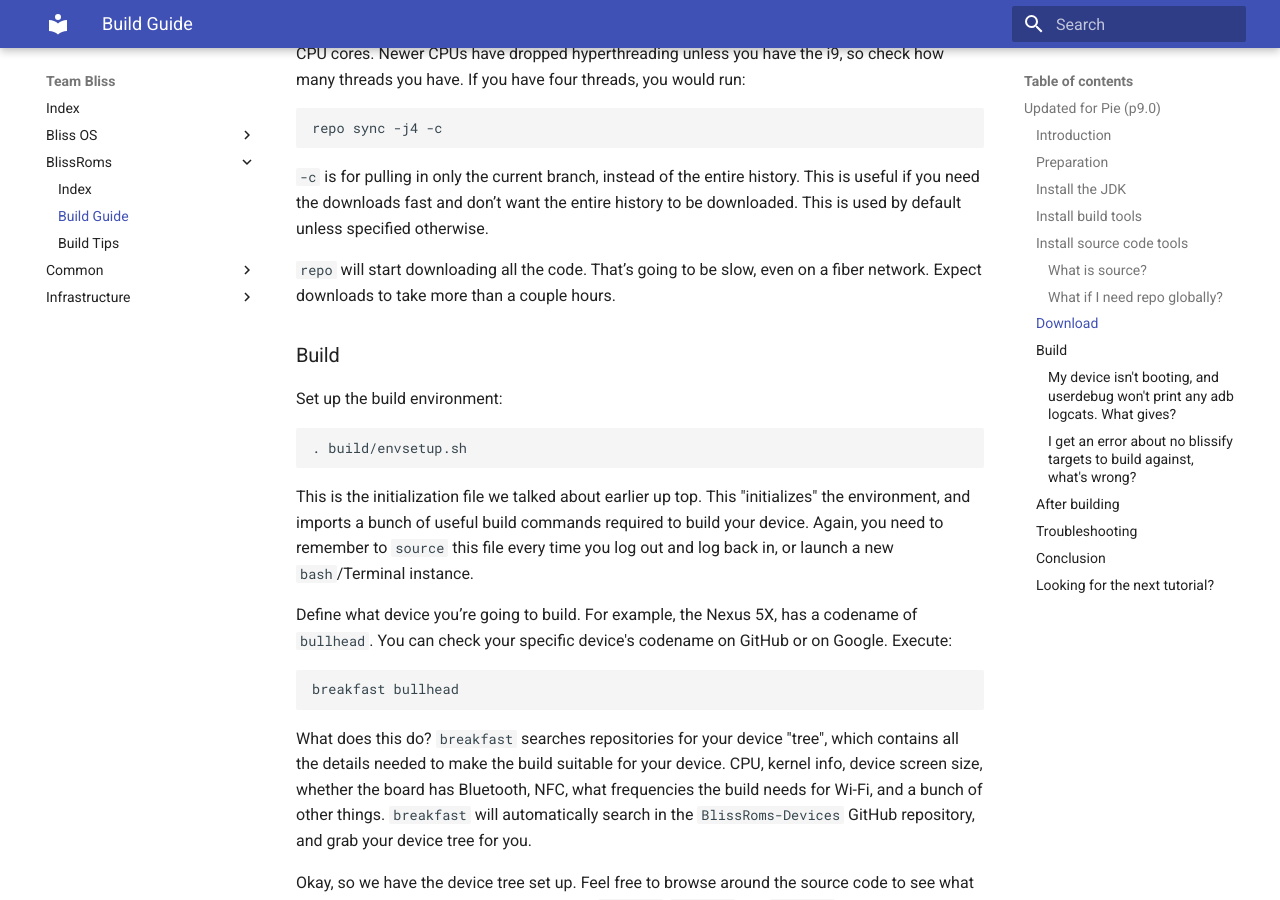
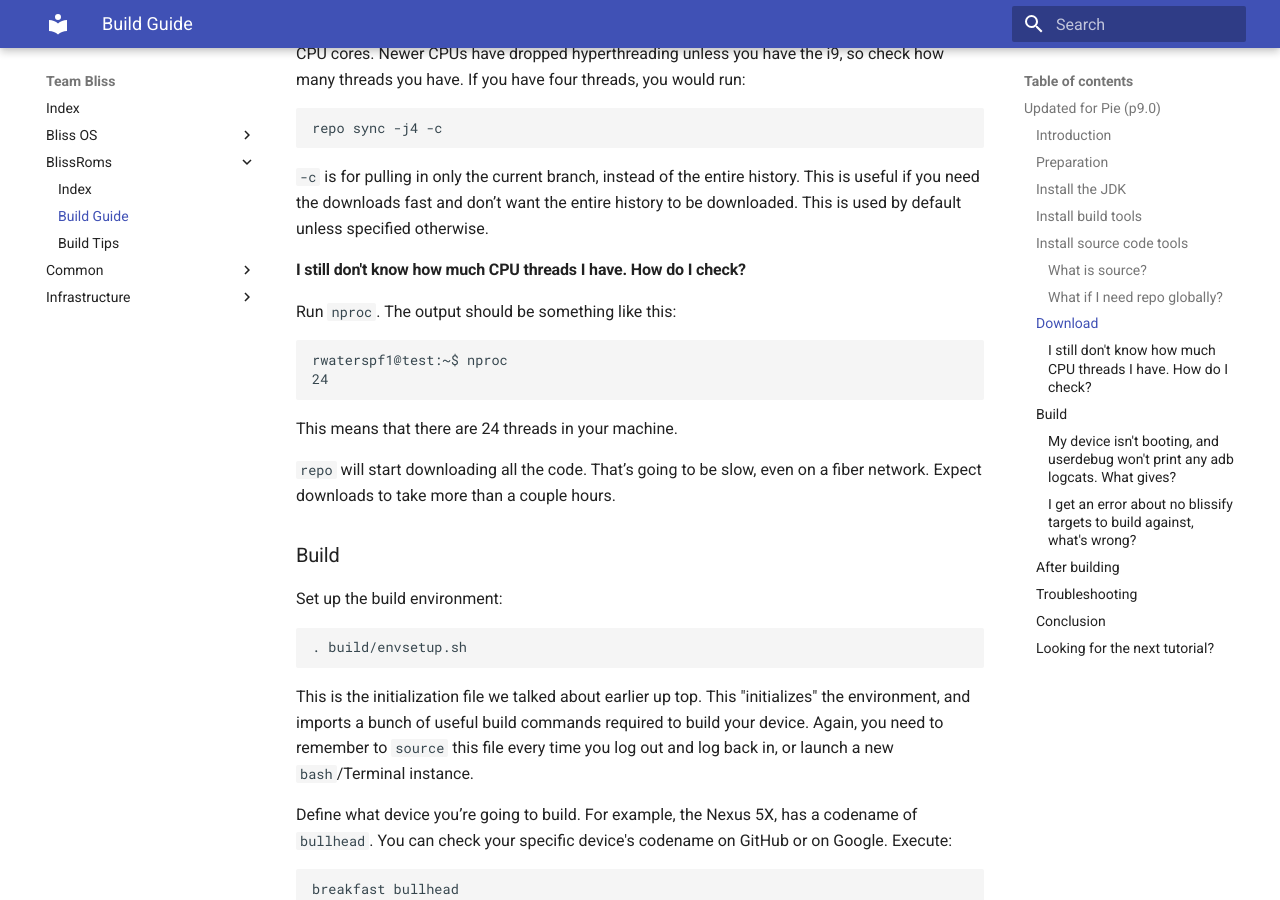
Before and after one commit to BlissRoms/Documentation-old, an MkDocs documentation site: the page built from docs/BlissRoms/build-guide.md, in a window 1280 px wide and 900 px high, scrolled down 3239 px. Built offline with MkDocs 1.6.1 and Material for MkDocs 9.7.7, drawn with Linux system fonts in a browser that asks for light colours.

Commit message:
Add nproc tip
Change-Id: I2639ce8fe1c4900d665e629ef03506a0585a7523

```diff
--- a/docs/BlissRoms/build-guide.md
+++ b/docs/BlissRoms/build-guide.md
@@ -108,6 +108,15 @@ Then sync the source:
 
 `-c` is for pulling in only the current branch, instead of the entire history. This is useful if you need the downloads fast and don’t want the entire history to be downloaded. This is used by default unless specified otherwise.
 
+#### I still don't know how much CPU threads I have. How do I check?
+
+Run `nproc`. The output should be something like this:
+
+    rwaterspf1@test:~$ nproc
+    24
+
+This means that there are 24 threads in your machine.
+
 `repo` will start downloading all the code. That’s going to be slow, even on a fiber network. Expect downloads to take more than a couple hours.
 
 ### Build
```
